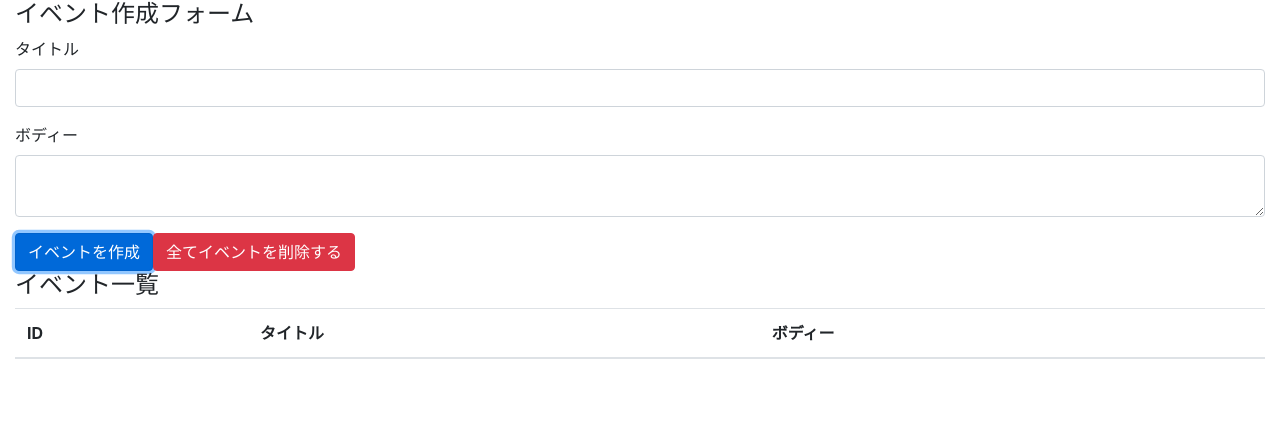
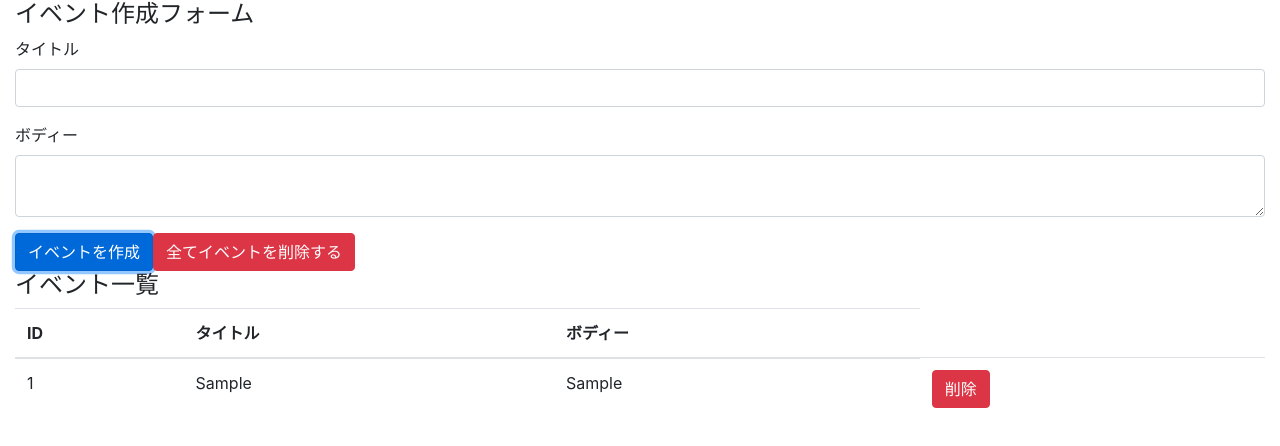
Before and after one commit to tnkyk/React-tutorial, a React (Create React App) app in the folder tutorial001/: page / in a window 1280 px wide. Both pictures are taken after typing "Sample", "Sample" into the empty fields and a click on the button "イベントを作成". Shown: the top 446 px of the page. Built offline with nearby package versions, Linux system fonts and the light colour scheme.

Commit message:
display events, refactor and implement remove event button

```diff
--- a/tutorial001/src/components/App.js
+++ b/tutorial001/src/components/App.js
@@ -2,6 +2,7 @@
 
 import 'bootstrap/dist/css/bootstrap.min.css'
 
+import Event from './Event'
 import reducer from '../reducers/index'
 
 const App = () => {
@@ -49,6 +50,7 @@
           </tr>
         </thead>
         <tbody>
+        {state.map((event,index) => (<Event key={index} event={event} dispatch={dispatch}/>))}
 
         </tbody>
       </table>
--- /dev/null
+++ b/tutorial001/src/components/Event.js
@@ -0,0 +1,18 @@
+import React from 'react'
+
+const Event = ({event,dispatch}) => {
+    const id = event.id
+    const handleClickDeleteButton = () => {
+      dispatch({type:'DELETE_EVENT',id})
+    }
+    return (
+        <tr>
+          <td>{id}</td>
+          <td>{event.title}</td>
+          <td>{event.body}</td>
+          <td><button type="button" className="btn btn-danger" onClick={handleClickDeleteButton}>削除</button></td>
+        </tr>
+      )
+}
+
+export default Event
--- a/tutorial001/src/reducers/index.js
+++ b/tutorial001/src/reducers/index.js
@@ -20,7 +20,7 @@
             const id = length === 0 ? 1 : state[length - 1].id + 1
             return [...state,{id,...event}]
         case 'DELETE_EVENT':
-            return state
+            return state.filter(event => event.id !== action.id)
         case 'DELETE_ALL_EVENTS':
             return []
         default:
```
